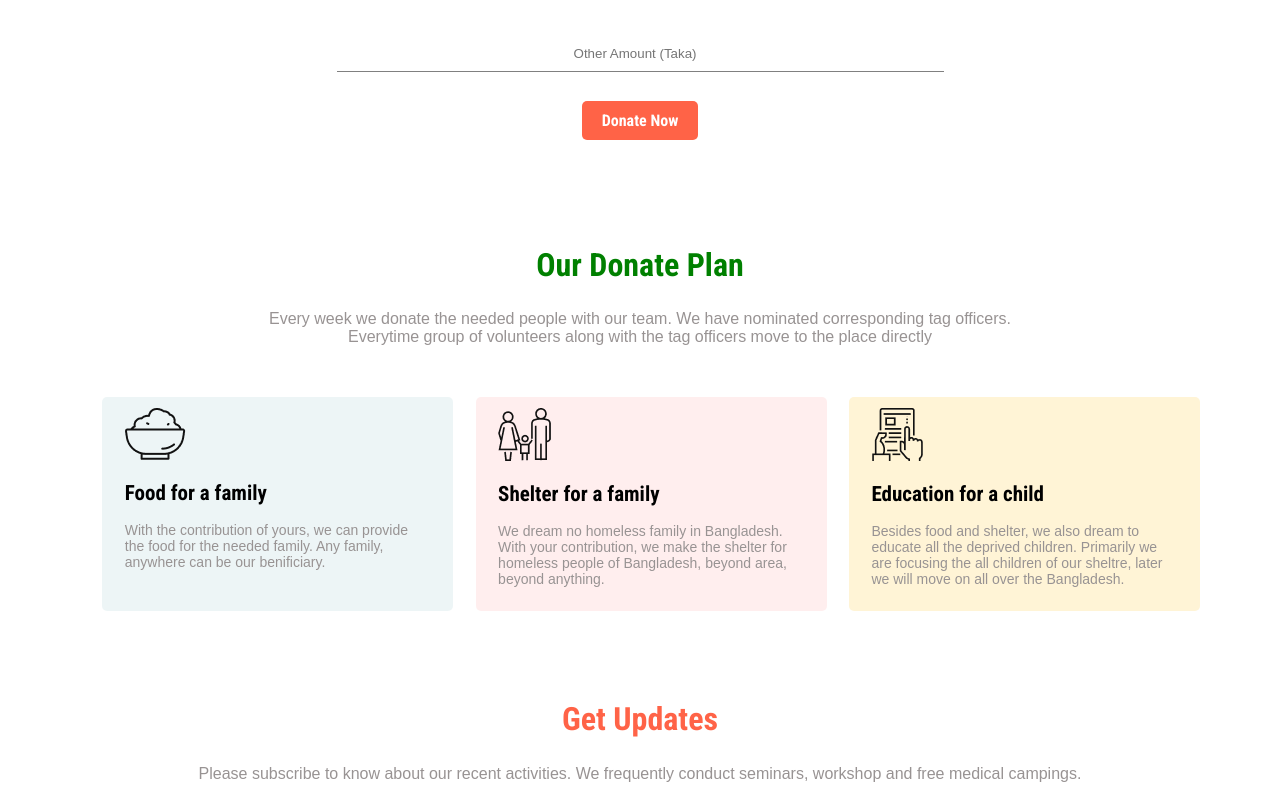
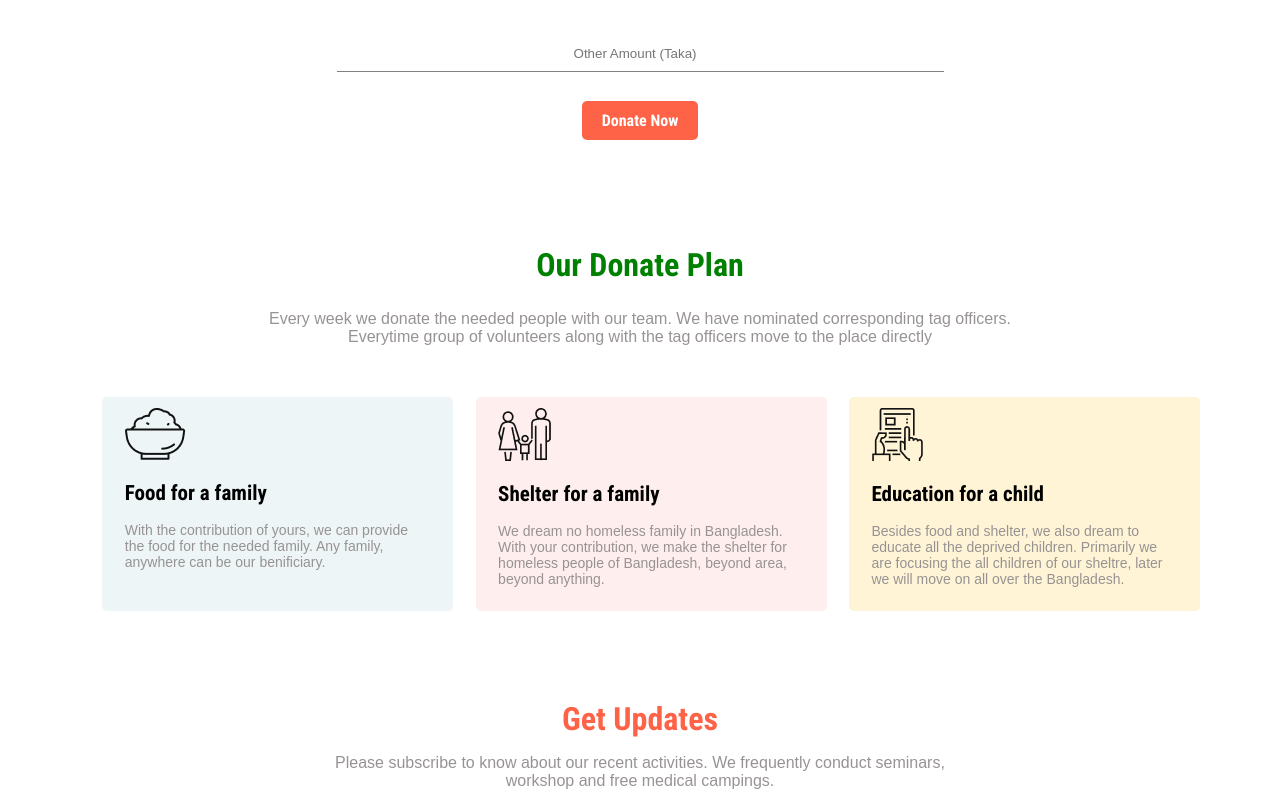
Before and after one commit to atique-atq/donate-now, a plain HTML site: page index.html in a window 1280 px wide. Shown: the part 662-1462 px from the top of the page. Drawn offline with Linux system fonts and the light colour scheme.

Commit message:
added text

```diff
--- a/css/style.css
+++ b/css/style.css
@@ -152,9 +152,16 @@ body{
 #update-section h1{
     font-size: 2.0rem;
     color: tomato;
+    margin-bottom: 0px;;
 }
 
-#update-section p{
+#update-section-details{
+    display: flex;
+    justify-content: center;
+}
+
+#update-section-details p{
+    width: 50%;
     margin-bottom: 10px;
     color: rgb(152, 147, 147);
     font-family: sans-serif;
--- a/index.html
+++ b/index.html
@@ -85,9 +85,11 @@
 
     <section id="update-section">
         <h1>Get Updates</h1>
-        <p>Please subscribe to know about our recent activities. We frequently conduct seminars, workshop and free
-            medical campings. </p>
-
+        <div id="update-section-details">
+            <p>Please subscribe to know about our recent activities. We frequently conduct
+                seminars, workshop and free
+                medical campings. </p>
+        </div>
     </section>
 </body>
 
```
